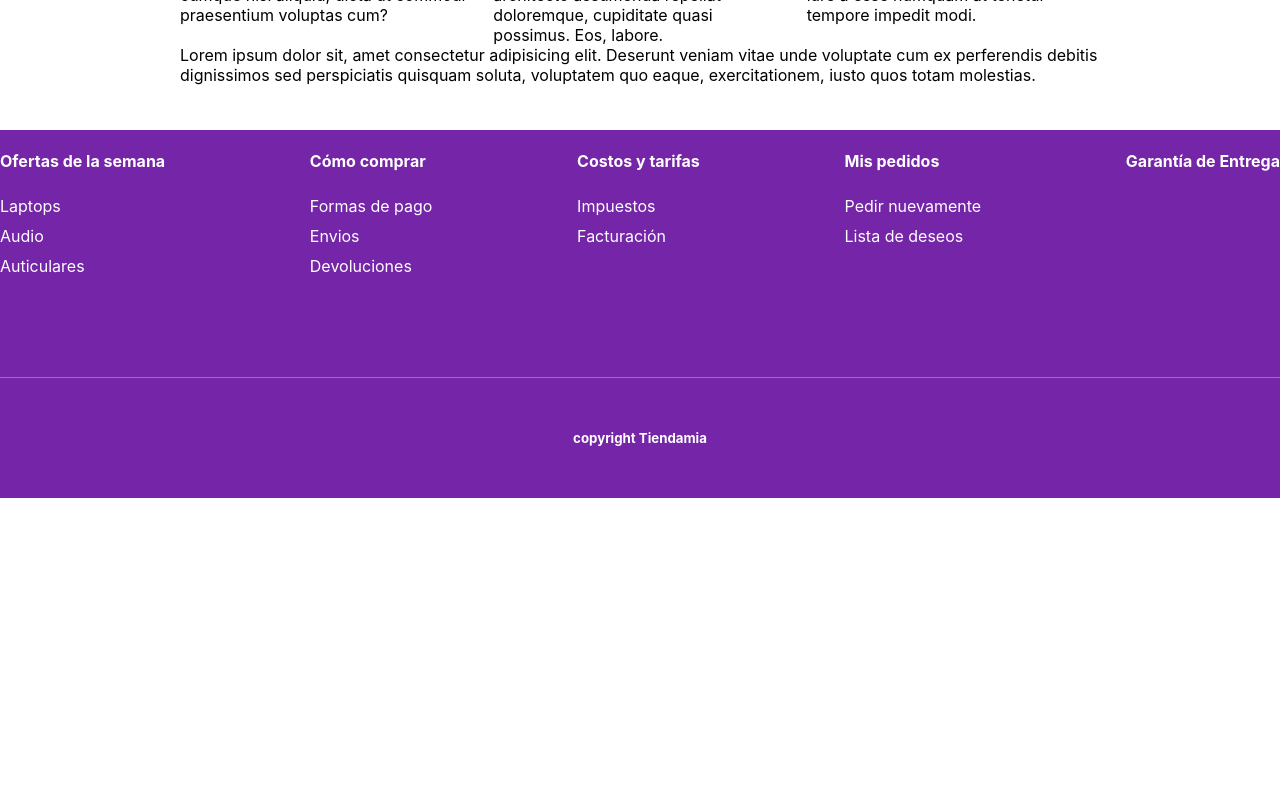
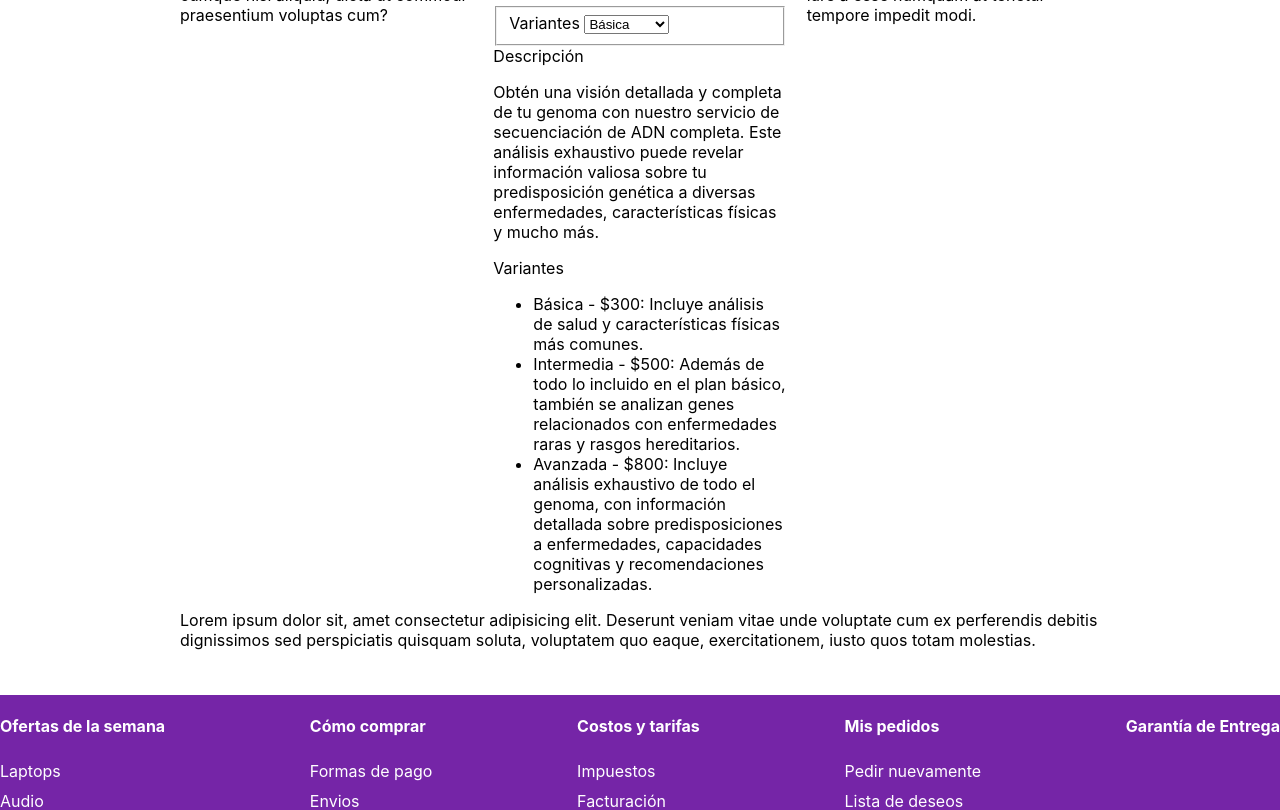
Before and after one commit to josephmb830/store-egg, a plain HTML site: page details.html in a window 1280 px wide. Shown: the part 706-1516 px from the top of the page. Before the commit the page ends 1204 px from the top, so only its background shows below. Drawn offline with Linux system fonts and the light colour scheme.

Commit message:
se agregó texto real de producto secuenciación de adn completa Bloque de Descripción del Producto

```diff
--- a/details.html
+++ b/details.html
@@ -54,7 +54,28 @@
             Lorem ipsum dolor sit amet consectetur adipisicing elit. Error accusamus aspernatur dolorum molestiae possimus repellendus facilis soluta, iusto, tempore eos libero cumque nisi aliquid, dicta ut commodi praesentium voluptas cum?
           </div>
           <div class="product-description-block">
-            Lorem ipsum dolor sit amet, consectetur adipisicing elit. Dignissimos ut temporibus debitis aliquam quis blanditiis consequatur delectus quisquam nobis ea, non architecto assumenda repellat doloremque, cupiditate quasi possimus. Eos, labore.
+            <h1 class="title">Secuenciación de ADN Completa</h1>
+            <form class="selector">
+              <fieldset>
+                <label class="label" for="color">Variantes</label>
+                <select type="text" placeholder="Selecciona una variante">
+                  <option value="basica">Básica</option>
+                  <option value="intermedia">Intermedia</option>
+                  <option value="avanzada">Avanzada</option>
+                </select>
+              </fieldset>
+              <div class="detail-description">
+                <span> Descripción </span>
+                <p>Obtén una visión detallada y completa de tu genoma con nuestro servicio de secuenciación de ADN completa. Este análisis exhaustivo puede revelar información valiosa sobre tu predisposición genética a diversas enfermedades, características físicas y mucho más.</p>
+                <span> Variantes </span>
+                <ul>
+                  <li>Básica - $300: Incluye análisis de salud y características físicas más comunes.</li>
+                  <li>Intermedia - $500: Además de todo lo incluido en el plan básico, también se analizan genes relacionados con enfermedades raras y rasgos hereditarios.</li>
+                  <li>Avanzada - $800: Incluye análisis exhaustivo de todo el genoma, con información detallada sobre predisposiciones a enfermedades, capacidades cognitivas y recomendaciones personalizadas.</li>
+                </ul>
+              </div>
+            </form>
+
           </div>
           <div class="product-checkout-block">
             Lorem ipsum dolor sit amet consectetur adipisicing elit. Veritatis repellat, maxime, doloremque enim pariatur sequi non excepturi aspernatur dicta quisquam molestias, iure a esse numquam at tenetur tempore impedit modi.
```
